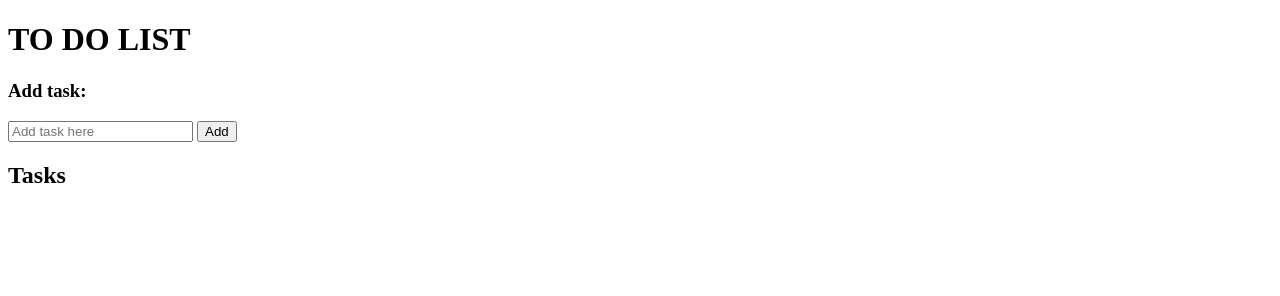
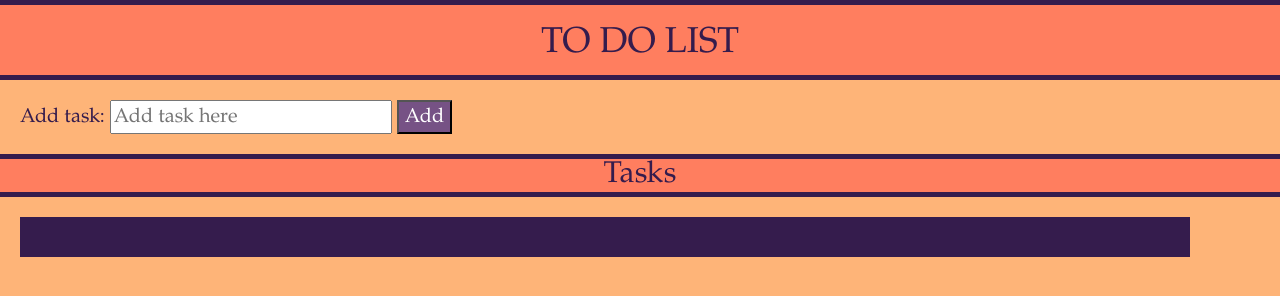
Before and after one commit to Jessica1120/WeekendChallenge3, a website: page Public/views/index.html in a window 1280 px wide. Drawn offline with Linux system fonts and the light colour scheme; files that its build step writes are made by us from their sources; no server answers.

Commit message:
Add bootstrap

```diff
--- a/Public/scripts/client.js
+++ b/Public/scripts/client.js
@@ -17,15 +17,12 @@ function getTasks() {
             $('#incomplete').empty();
             $('#complete').empty();
             for (var i=0; i < res.length; i++) {
-                var $taskP = $('<div>' + res[i].task + '</div>').data('id', res[i].id);
-                // console.log(res[i].task);
-                var $delete = $('<button class="delete">Delete</button>');
-                var $update = $('<button class="done">Done</button>');
+                var $taskP = $('<div>' + res[i].task + '</div>').data('id', res[i].id).css('padding', '10px');
+                var $delete = $('<button class="delete">Delete</button>').css('background-color', '#765285');
+                var $update = $('<button>Done</button>').css('background-color', '#765285');
                 $($taskP).append($update)
                 $($taskP).append($delete);
-                //$('#tasks').append($taskP);
                 if (res[i].done === false)  {
-                    $($taskP).css('color', 'red');
                     $('#incomplete').append($taskP);
                 } else {
                     $($taskP).css('text-decoration', 'line-through');
@@ -79,19 +76,3 @@ function deleteTask() {
         } //end success function
      });//end ajax DELETE
 }// end deleteTask function
-
-
-
-
-
-                 //     if(res[i].done = false) {
-            //         //console.log(res[i].done);
-            //         $('#tasks').append($taskP);
-            //         $($taskP).append($update);
-            //         $($taskP).append($delete);
-            //    } else {
-            //         console.log(res[i].done);
-            //         $($taskP).append($update);
-            //         $($taskP).append($delete);
-            //         $('#done').append($taskP);
-            //    }// end if/else statement
--- a/Public/views/index.html
+++ b/Public/views/index.html
@@ -7,17 +7,23 @@
     <script src="../vendors/JQuery.js"></script>
     <script src="../scripts/client.js"></script>
     <!-- source CSS -->
+    <link rel="stylesheet" href="../vendors/bootstrap/css/bootstrap.css">
+    <link rel="stylesheet" href="../vendors/bootstrap/css/bootstrap-theme.css">
+    <link rel="stylesheet" href="./views/styles.css">
     <title>To Do App</title>
 </head>
 <body>
-    <h1>TO DO LIST</h1>
-    <h3>Add task:</h3>
-    <section id="add">
+    <div class="container-fluid">
+        <h1>TO DO LIST</h1>
+    </div>
+    <div id="add">
+        <p>Add task:
         <input type="text" id="task" placeholder="Add task here">
         <button id="addTask">Add</button>
-    </section>
-    <h2>Tasks</h2>
-    <section id="tasks">
+        </p>
+    </div>
+    <h2 class="container-fluid">Tasks</h2>
+    <section class="container" id="tasks">
         <div id="incomplete">
         </div>
         <div id="complete">
--- a/public/views/styles.css
+++ b/public/views/styles.css
@@ -1,14 +1,40 @@
-body {
-    background-color: #A3F5A8;
+.container-fluid {
+    background-color: #FF7E5F;
+    text-align: center;
+    color:  #351C4D;
+    font-family:    Palatino;
+    border-right: 0px;
+    border-left:    0px;
+    border-top: 5px;
+    border-bottom: 5px;
+    border-style: solid;
+    border-color: #351C4D;
 }
 
-
-.container-fluid {
-    height: 300 px;
-    background-color: purple;
+body{
+    background-color: #FEB478;
 }
 
-.col-md-3 {
-    height:100px;
-    background-color: blueviolet;
+#add {
+    color:  #351C4D;
+    font-family:    Palatino;
+    margin: 20px;
+    font-size: 20px;
 }
+
+#addTask {
+    background-color:  #765285;
+    color:  white;
+}
+
+.container {
+
+    background-color: #351C4D;
+    text-align: center;
+    font-family:    Palatino;
+    color:  #F5AB99;
+    font-size: 15px;
+    margin: 20px;
+    padding-top: 20px;
+    padding-bottom: 20px;
+}
```
